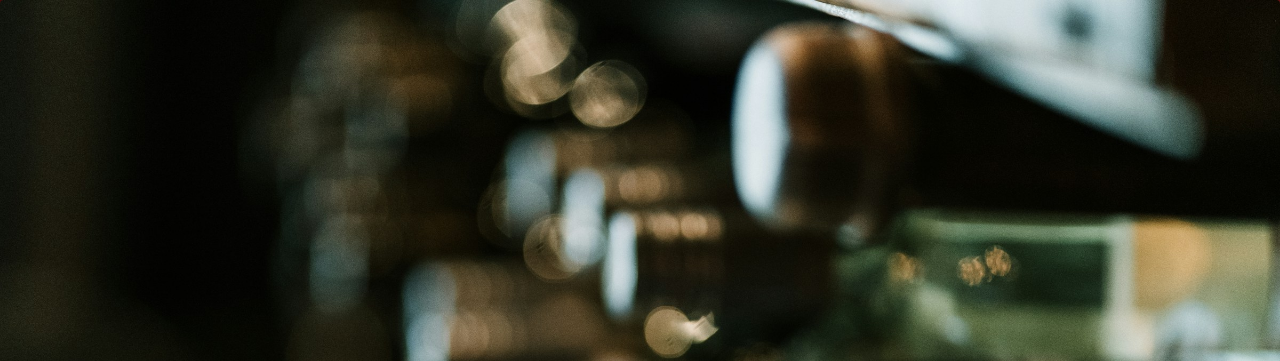
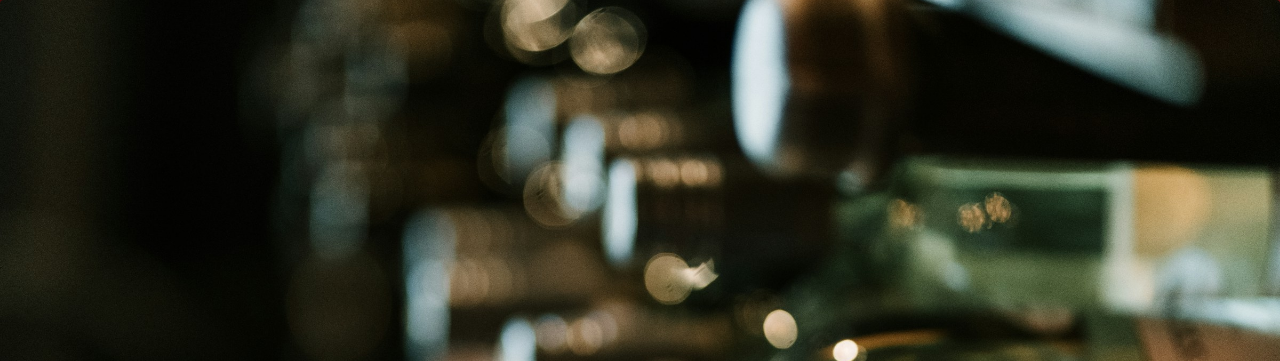
Before and after one commit to timotee/grootglas, a plain HTML site: page index.html in a window 1280 px wide. Shown: the top 361 px of the page. Drawn offline with nearby package versions, Linux system fonts and the light colour scheme; a web font is replaced by a local one.

Commit message:
Updates background position for smaller screens.

```diff
--- a/index.html
+++ b/index.html
@@ -42,7 +42,7 @@
   </style>
 </head>
 <body class="h-full min-h-screen bg-gradient-to-tl from-red-900 to-red-950">
-<div class="etiket h-full text-center rounded py-20 flex flex-col items-center justify-center bg-[url('./assets/hermes-rivera-aK6WGqxyHFw-unsplash.jpg')] bg-cover">
+<div class="etiket h-full text-center rounded py-20 flex flex-col items-center justify-center bg-[url('./assets/hermes-rivera-aK6WGqxyHFw-unsplash.jpg')] bg-cover bg-bottom">
   <div class="container mx-auto px-4 mt-12 text-white">
 
     <h1 class="vollkorn-sc-regular font-[400] text-center">Hier komt de website van <span class="block transition-all text-5xl md:text-[5rem] mt-4 uppercase drop-shadow">Groot Glas</span></h1>
```
